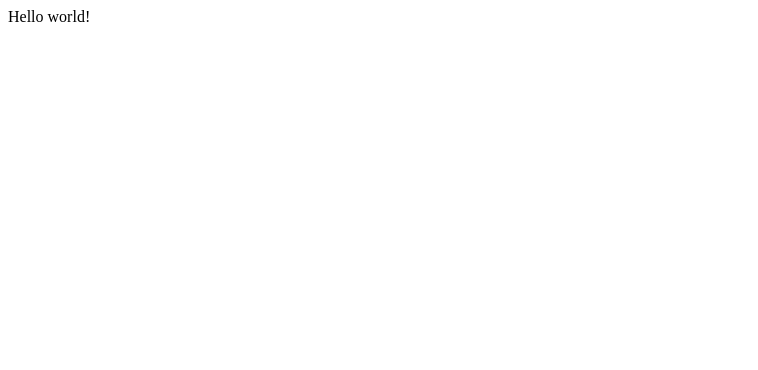
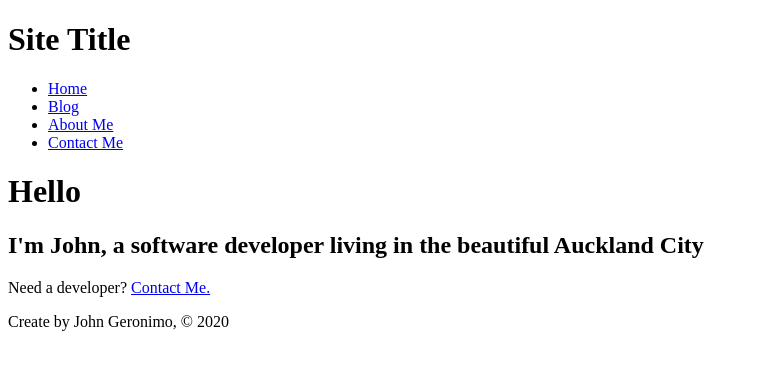
Before and after one commit to GeronimoJohn/AuthenticationApp, a Gatsby site: page / in a window 1280 px wide. Shown: the whole page, without its empty margins (0-758 px from the left). Built offline with nearby package versions, Linux system fonts and the light colour scheme; Gatsby itself is replaced by a stand-in of ours.

Commit message:
pages, header, and footer setup

```diff
--- /dev/null
+++ b/src/components/footer.js
@@ -0,0 +1,11 @@
+import React from "react"
+
+const Footer = () => {
+  return (
+    <footer>
+      <p>Create by John Geronimo, © 2020</p>
+    </footer>
+  )
+}
+
+export default Footer
--- /dev/null
+++ b/src/components/header.js
@@ -0,0 +1,28 @@
+import React from "react"
+import { Link } from "gatsby"
+
+const Header = () => {
+  return (
+    <header>
+      <h1>Site Title</h1>
+      <nav>
+        <ul>
+          <li>
+            <Link to="/">Home</Link>
+          </li>
+          <li>
+            <Link to="/blog">Blog</Link>
+          </li>
+          <li>
+            <Link to="/about">About Me</Link>
+          </li>
+          <li>
+            <Link to="/contact">Contact Me</Link>
+          </li>
+        </ul>
+      </nav>
+    </header>
+  )
+}
+
+export default Header
--- a/src/pages/index.js
+++ b/src/pages/index.js
@@ -1,5 +1,22 @@
 import React from "react"
+import { Link } from "gatsby"
+import Footer from "../components/footer"
+import Header from "../components/header"
 
-export default function Home() {
-  return <div>Hello world!</div>
+const IndexPage = () => {
+  return (
+    <div>
+      <Header />
+      <h1>Hello</h1>
+      <h2>
+        I'm John, a software developer living in the beautiful Auckland City
+      </h2>
+      <p>
+        Need a developer? <Link to="/contact">Contact Me.</Link>
+      </p>
+      <Footer />
+    </div>
+  )
 }
+
+export default IndexPage
```
Also changed, not shown: src/pages/about.js (added, +18 -0 lines), src/pages/blog.js (added, +16 -0 lines), src/pages/contact.js (added, +19 -0 lines).
